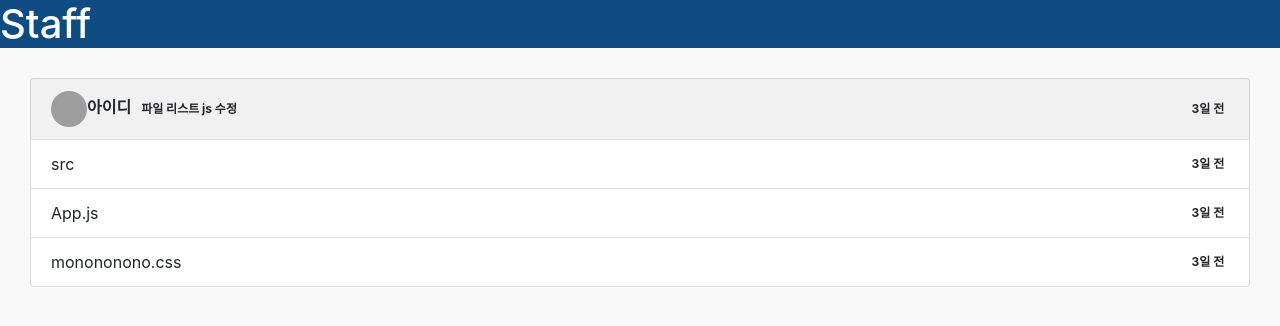
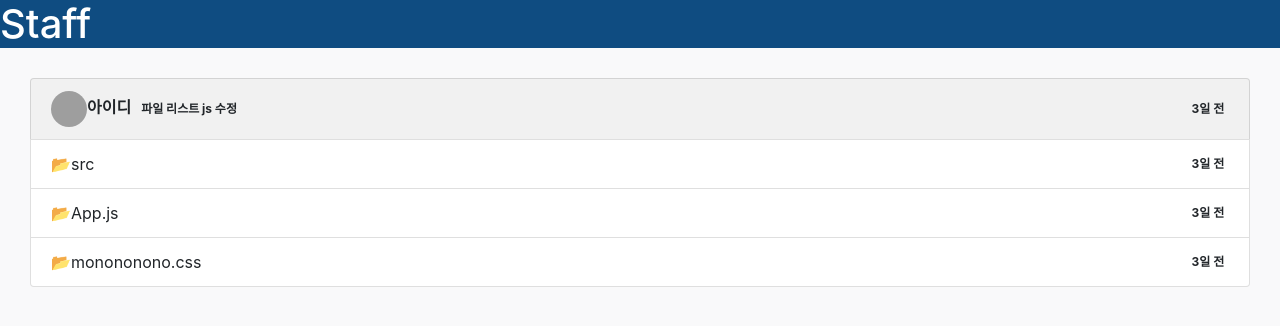
Before and after one commit to dor917/staffFront, a React (Create React App) app: page /FileList in a window 1280 px wide. Shown: the top 326 px of the page. Built offline with nearby package versions, Linux system fonts and the light colour scheme; grey boxes are pictures that could not be loaded.

Commit message:
파일 아이콘 추가

```diff
--- a/src/pages/FileList.js
+++ b/src/pages/FileList.js
@@ -3,6 +3,7 @@ import '../css/bootstrap.min.css'
 import '../css/chat.css'
 import '../css/fileList.css'
 import { FontAwesomeIcon } from '@fortawesome/react-fontawesome'
+
 
 function FileList() {
 
@@ -22,16 +23,16 @@ function FileList() {
             </li>
             <li className="list-group-item d-flex justify-content-between align-items-center">
 
-                <span className="list-group-item-name"><FontAwesomeIcon icon={["far", "coffee"]} />src</span>
+                <span className="list-group-item-name"><FontAwesomeIcon icon={["far", "coffee"]} />📂src</span>
                 <span className="badge">3일 전</span>
             </li>
             <li className="list-group-item d-flex justify-content-between align-items-center">
-                <span className="list-group-item-name"><i className="far fa-file"></i> App.js</span>
+                <span className="list-group-item-name"><i className="far fa-file"></i>📂App.js</span>
                 <span className="badge">3일 전</span>
             </li>
             <li className="list-group-item d-flex justify-content-between align-items-center">
 
-                <span className="list-group-item-name"><i className="far fa-file"></i> monononono.css</span>
+                <span className="list-group-item-name"><i className="far fa-file"></i>📂monononono.css</span>
                 <span className="badge">3일 전</span>
             </li>
           </ul>
```
